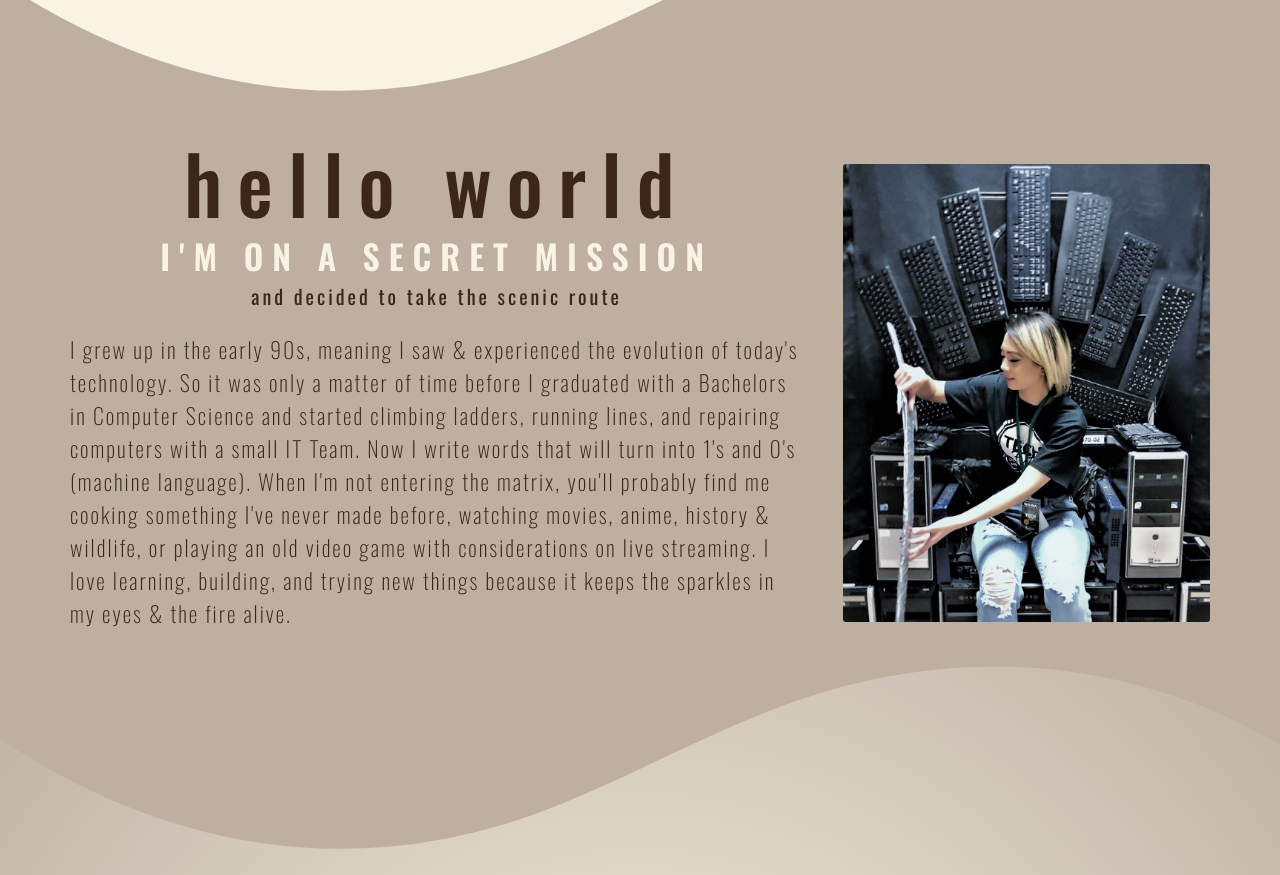
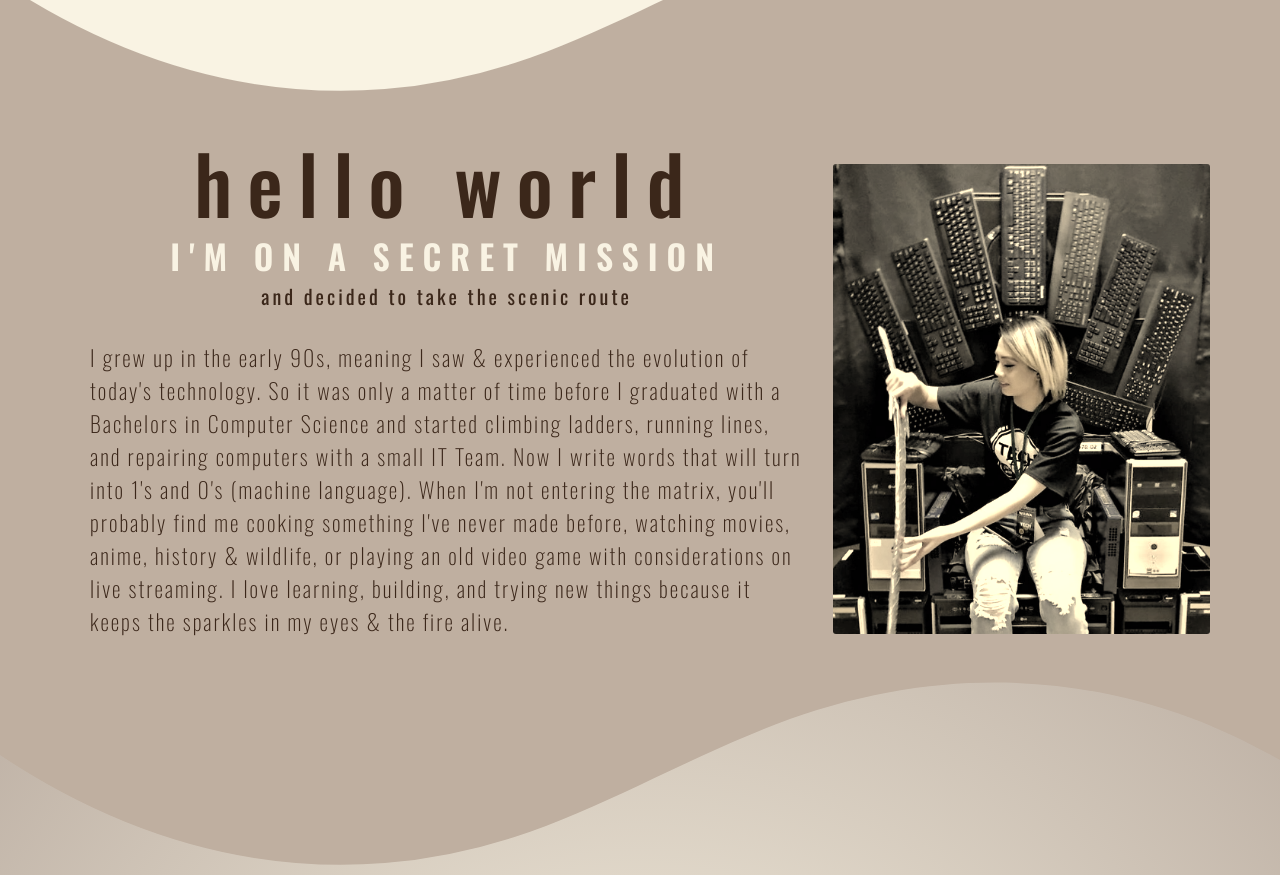
Before and after one commit to Teewawa/portfolio-react, a React (Create React App) app: page / in a window 1280 px wide. Shown: the part 580-1455 px from the top of the page. Built offline with nearby package versions, Linux system fonts and the light colour scheme; a web font is replaced by a local one.

Commit message:
Added filter for bio image

```diff
--- a/src/css/About.css
+++ b/src/css/About.css
@@ -34,7 +34,7 @@
 .About .grid {
   display: grid;
   margin-top: 200px;
-  column-gap: 40px;
+  column-gap: 10px;
 }
 
 .About .grid-2col {
@@ -45,6 +45,8 @@
   width: 400px;
   max-width: 100%;
   border-radius: 3px;
+  filter: sepia(75%) saturate(100%);
+  margin: 0 auto;
   margin-top: 30px;
 }
 
@@ -92,6 +94,9 @@
   color: rgb(38, 25, 17);
   color: rgb(59, 39, 26);
   text-align: left;
+  max-width: 900px;
+  margin: 0 auto;
+  padding: 30px 20px;
 }
 /** For tablet devices **/
 @media (min-width: 768px) and (max-width: 1023px) {
```
